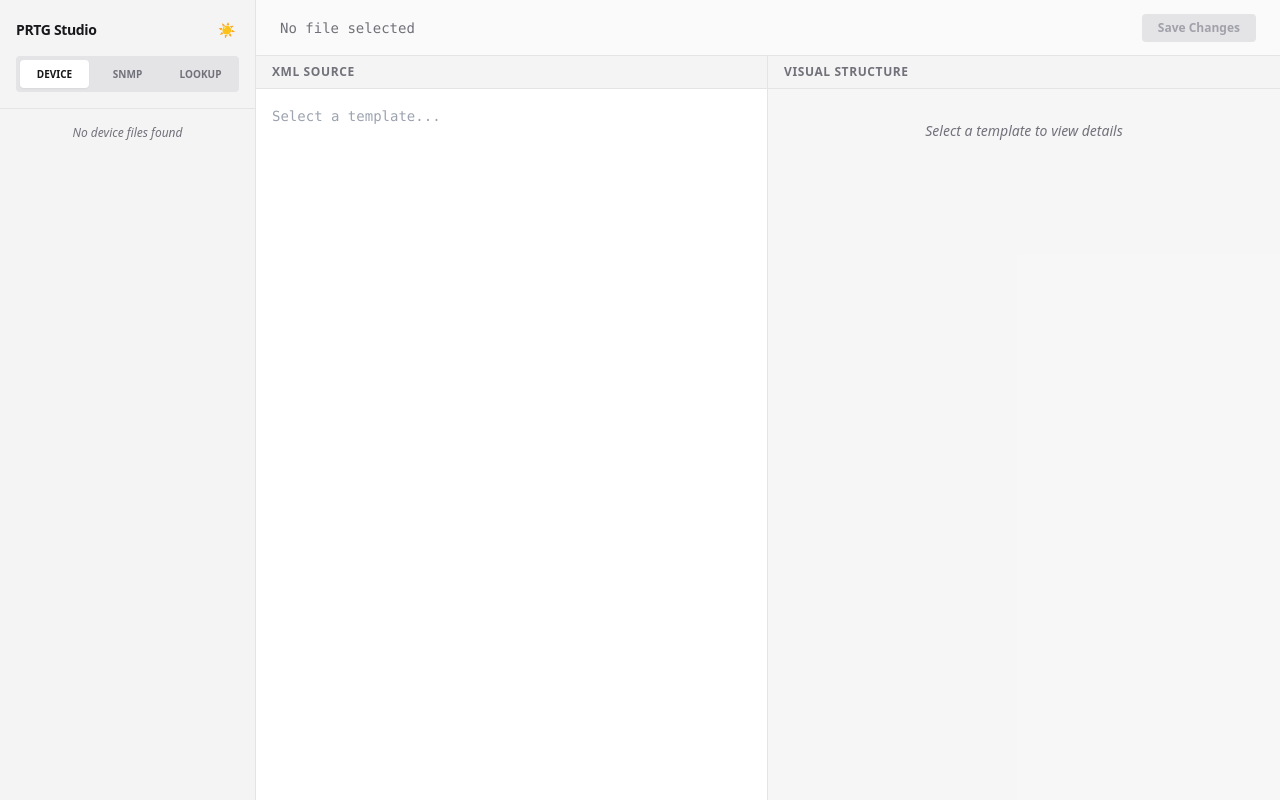
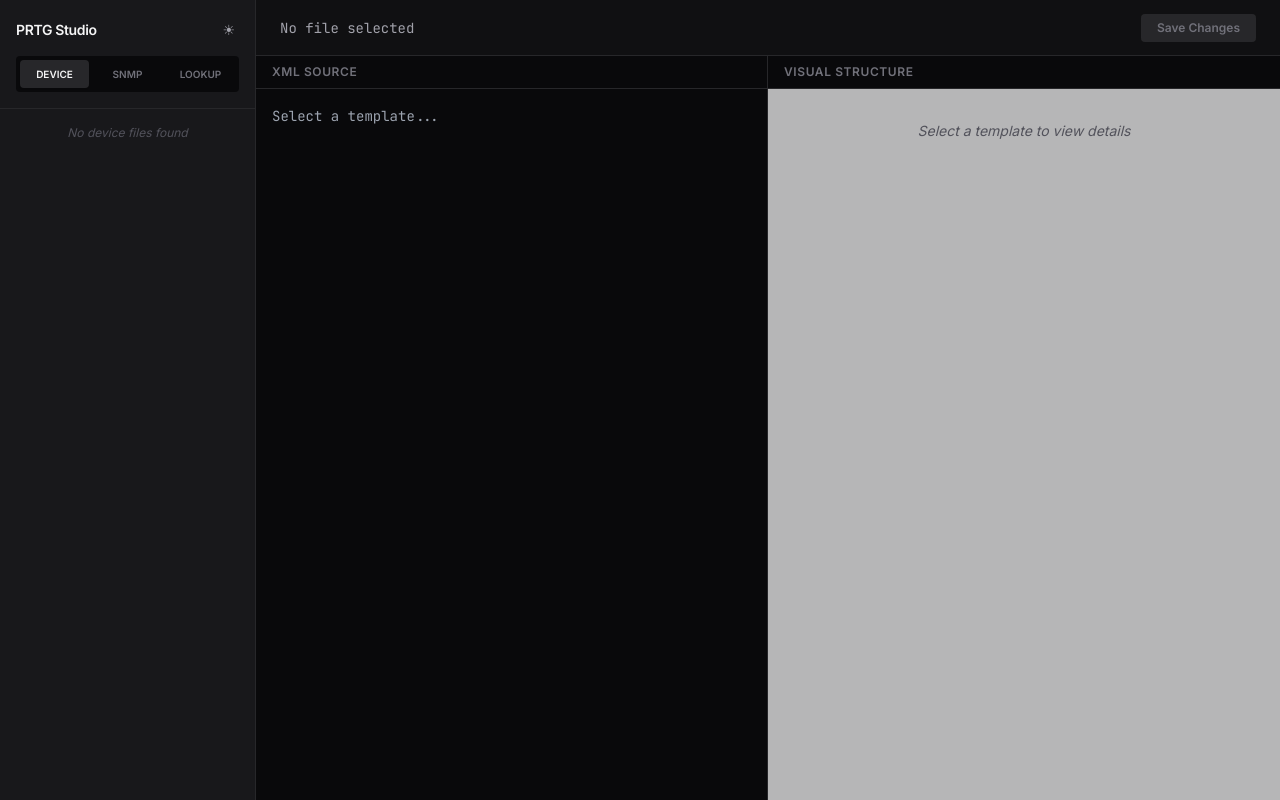
Before and after one commit to jkowall/PRTG-template-studio, a Flask app: page / in a window 1280 px wide. Run offline with Flask 3, Linux system fonts and the light colour scheme; data that the repository does not hold is empty; parts of the project's set-up code (start-up, migrations or seed data) failed here and were passed over; some libraries are stand-ins or nearby versions.

Commit message:
fix: ensure theme preference is saved and applied before render

```diff
--- a/templates/index.html
+++ b/templates/index.html
@@ -15,7 +15,7 @@
                 extend: {
                     colors: {
                         zinc: {
-                            850: '#1f2025', # Custom midway shade
+                            850: '#1f2025',
                         }
                     },
                     fontFamily: {
@@ -24,6 +24,21 @@
                     }
                 }
             }
+        }
+
+        // Immediately apply theme to prevent FOUC
+        try {
+            const savedTheme = localStorage.getItem('theme');
+            const systemDark = window.matchMedia('(prefers-color-scheme: dark)').matches;
+
+            // Default to dark if no save, or if saved is dark
+            if (savedTheme === 'dark' || (!savedTheme)) {
+                document.documentElement.classList.add('dark');
+            } else {
+                document.documentElement.classList.remove('dark');
+            }
+        } catch (e) {
+            console.error("Error applying theme:", e);
         }
     </script>
     <style>
@@ -144,7 +159,12 @@
             const [initialContent, setInitialContent] = useState("");
             const [status, setStatus] = useState("");
             const [loading, setLoading] = useState(false);
-            const [theme, setTheme] = useState(localStorage.getItem('theme') || 'dark');
+
+            // Initialize theme from localStorage or default to dark
+            const [theme, setTheme] = useState(() => {
+                const saved = localStorage.getItem('theme');
+                return saved ? saved : 'dark';
+            });
 
             useEffect(() => {
                 if (theme === 'dark') {
@@ -257,8 +277,8 @@
                                         key={file}
                                         onClick={() => loadTemplate(file)}
                                         class={`w-full text-left px-3 py-2 rounded text-xs font-medium transition-colors flex items-center justify-between group ${selectedFile === file
-                                                ? 'bg-blue-100 dark:bg-blue-600/10 text-blue-700 dark:text-blue-400 border border-blue-200 dark:border-blue-600/20'
-                                                : 'hover:bg-zinc-200 dark:hover:bg-zinc-800 text-zinc-600 dark:text-zinc-400'
+                                            ? 'bg-blue-100 dark:bg-blue-600/10 text-blue-700 dark:text-blue-400 border border-blue-200 dark:border-blue-600/20'
+                                            : 'hover:bg-zinc-200 dark:hover:bg-zinc-800 text-zinc-600 dark:text-zinc-400'
                                             }`}
                                     >
                                         <span class="truncate mr-2" title={file}>{file}</span>
```
Also changed, not shown: CHANGELOG.md.
